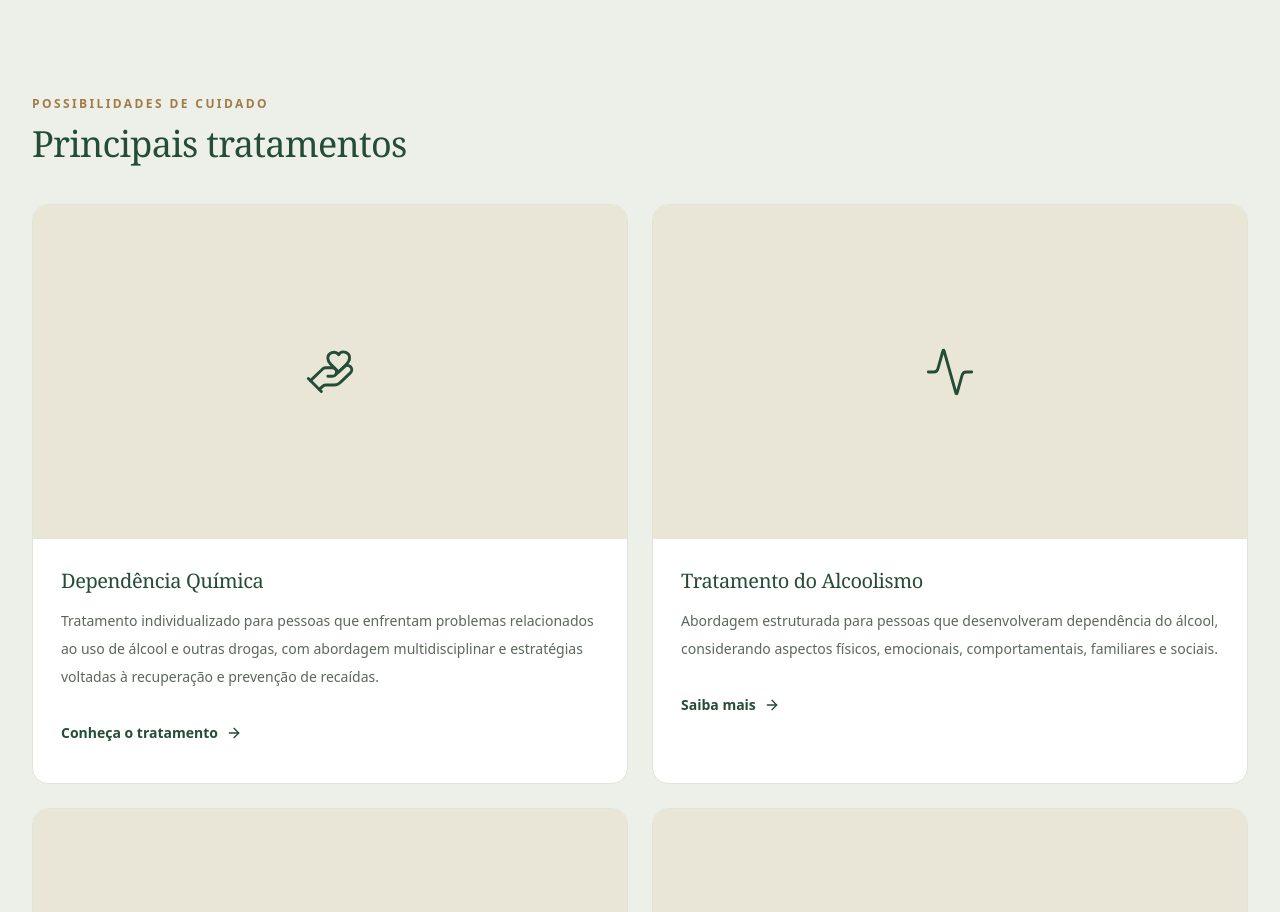
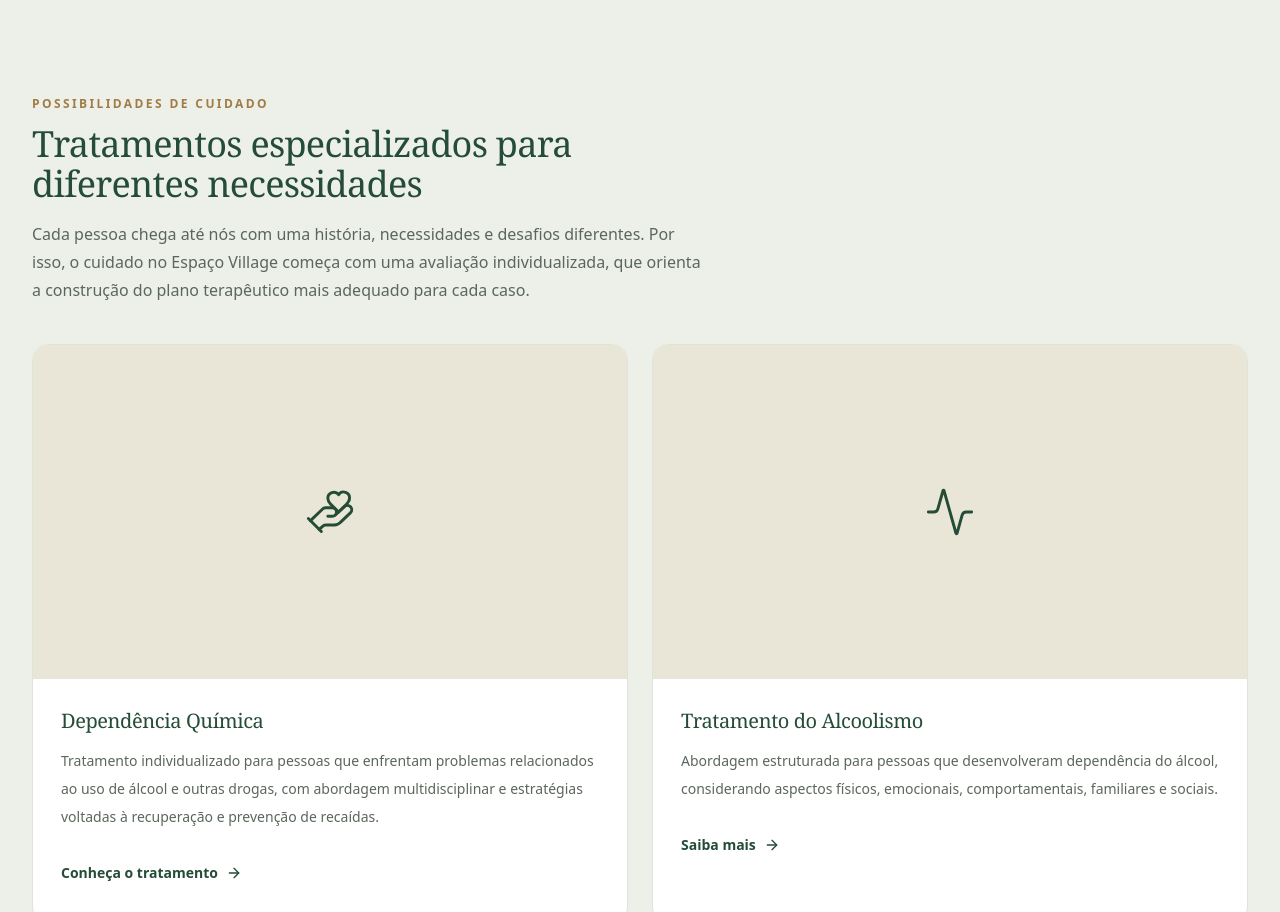
Before and after one commit to inovaceg/espacovillage, a React (Vite) app: page /tratamentos in a window 1280 px wide. Shown: the part 1320-2232 px from the top of the page. Built offline with nearby package versions, Linux system fonts and the light colour scheme.

Commit message:
Humanizar título dos principais tratamentos

```diff
--- a/src/pages/TreatmentsPage.tsx
+++ b/src/pages/TreatmentsPage.tsx
@@ -187,7 +187,11 @@ export default function TreatmentsPage() {
 
       <section id="principais-tratamentos" className="scroll-mt-24 bg-[#edf0e8] px-5 py-16 lg:px-8 lg:py-24">
         <div className="mx-auto max-w-7xl">
-          <SectionTitle eyebrow="Possibilidades de cuidado" title="Principais tratamentos" />
+          <SectionTitle
+            eyebrow="Possibilidades de cuidado"
+            title="Tratamentos especializados para diferentes necessidades"
+            text="Cada pessoa chega até nós com uma história, necessidades e desafios diferentes. Por isso, o cuidado no Espaço Village começa com uma avaliação individualizada, que orienta a construção do plano terapêutico mais adequado para cada caso."
+          />
           <div className="mt-10 grid gap-6 sm:grid-cols-2">
             {treatments.map((treatment) => <TreatmentCard key={treatment.slug} treatment={treatment} />)}
           </div>
```
Also changed, not shown: 1 other file (tests, documents, lock files or other folders).
